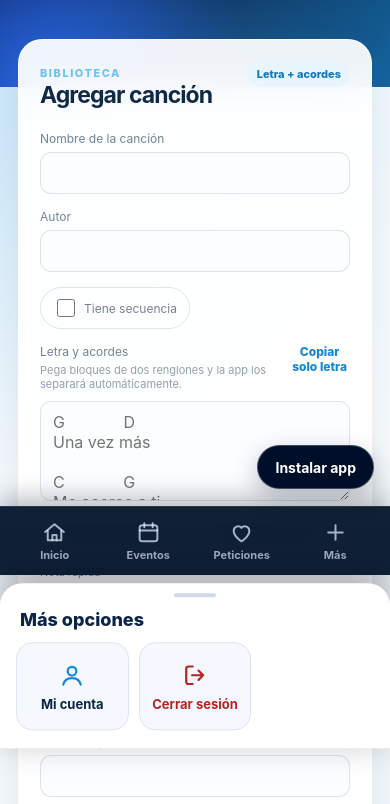
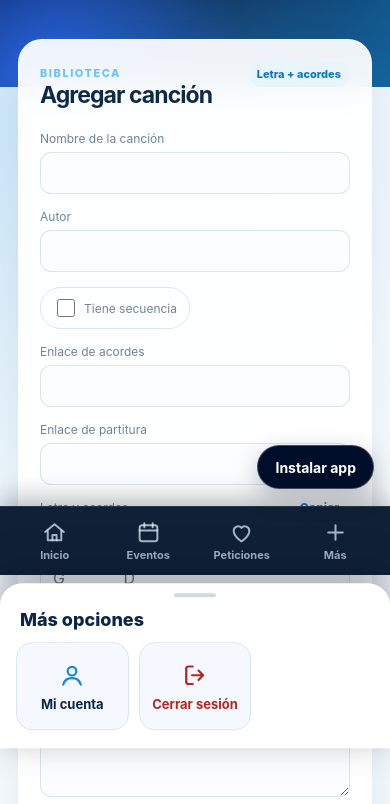
Before and after one commit to LuisRocha56/App-iglesia, a plain HTML site: page frontend/Repertorio/Repertorio.html in a window 390 px wide. Shown: the part 269-1073 px from the top of the page. Drawn offline with Linux system fonts and the light colour scheme; no server answers.

Commit message:
se movio el cuadro para ingresar la letra del canto

```diff
--- a/frontend/Repertorio/Repertorio.html
+++ b/frontend/Repertorio/Repertorio.html
@@ -54,6 +54,7 @@
                 </div>
                 <form id="songForm" class="repertoire-form">
                     <input name="songId" type="hidden">
+                    <div class="song-details-fields">
                         <label>Nombre de la canción
                             <input name="title" maxlength="160" required>
                         </label>
@@ -64,6 +65,15 @@
                             <input name="hasSequence" type="checkbox" value="true">
                             <span>Tiene secuencia</span>
                         </label>
+                        <div class="resource-fields">
+                            <label>Enlace de acordes
+                                <input name="chordsUrl" type="url" maxlength="1000">
+                            </label>
+                            <label>Enlace de partitura
+                                <input name="sheetUrl" type="url" maxlength="1000">
+                            </label>
+                        </div>
+                    </div>
                     <div class="composer-field">
                         <div class="composer-heading">
                             <div>
@@ -90,14 +100,6 @@ Me acerco a ti"></textarea>
                         <div id="songLineEditor" class="song-line-editor">
                             <p class="composer-empty">Pega la canción y pulsa “Detectar líneas”.</p>
                         </div>
-                    </div>
-                    <div class="resource-fields">
-                        <label>Enlace de acordes
-                            <input name="chordsUrl" type="url" maxlength="1000">
-                        </label>
-                        <label>Enlace de partitura
-                            <input name="sheetUrl" type="url" maxlength="1000">
-                        </label>
                     </div>
                     <div class="form-actions">
                         <button class="primary-button" type="submit">Guardar canción</button>
--- a/frontend/Repertorio/repertorio-page.css
+++ b/frontend/Repertorio/repertorio-page.css
@@ -92,18 +92,21 @@ body {
 .section-heading, .library-heading, .composer-heading { display:flex; align-items:start; justify-content:space-between; gap:16px; }
 .section-heading h2, .library-heading h2 { margin:0; color:var(--repertoire-ink); font-size:clamp(23px,3vw,31px); letter-spacing:-.04em; }
 .editor-badge { padding:6px 9px; border-radius:999px; background:#e9f5fd; color:#1179bb; font-size:11px; font-weight:800; }
-.repertoire-form { display:grid; grid-template-columns:repeat(2,minmax(0,1fr)); gap:15px; margin-top:22px; }
-.repertoire-form > label, .resource-fields label { display:grid; gap:6px; color:var(--repertoire-muted); font-size:12px; }
+.repertoire-form { display:grid; grid-template-columns:minmax(0,.82fr) minmax(0,1.18fr); gap:15px 20px; margin-top:22px; }
+.song-details-fields { display:grid; align-content:start; gap:15px; }
+.song-details-fields > label, .resource-fields label { display:grid; gap:6px; color:var(--repertoire-muted); font-size:12px; }
 .repertoire-form input, .repertoire-form textarea, .library-search { width:100%; min-height:42px; padding:10px 12px; border:1px solid var(--repertoire-line); border-radius:11px; background:#fbfdff; color:var(--repertoire-ink); font:inherit; }
 .repertoire-form input:focus, .repertoire-form textarea:focus, .library-search:focus { outline:0; border-color:#56a9e2; box-shadow:0 0 0 4px rgba(57,153,218,.13); }
 .sequence-field { display:flex !important; width:max-content; align-items:center; gap:9px; min-height:42px; padding:8px 12px; border:1px solid var(--repertoire-line); border-radius:999px; }
 .sequence-field input { width:18px; min-height:18px; padding:0; accent-color:var(--repertoire-blue); }
-.composer-field, .resource-fields, .form-actions, .form-status { grid-column:1 / -1; }
+.resource-fields { display:grid; gap:15px; }
+.composer-field { grid-column:2; grid-row:1 / span 2; }
+.form-actions, .form-status { grid-column:1 / -1; }
 .composer-field { display:grid; gap:10px; }
 .composer-heading label { display:block; color:var(--repertoire-muted); font-size:12px; }
 .composer-heading small { display:block; margin-top:4px; color:#91a0ad; font-size:11px; }
 .text-button { padding:0; border:0; background:none; color:var(--repertoire-blue); font:inherit; font-size:12px; font-weight:800; cursor:pointer; }
-.composer-field textarea { min-height:100px; resize:vertical; white-space:pre; }
+.composer-field textarea { height:clamp(320px, 55vh, 560px); min-height:320px; resize:vertical; white-space:pre; }
 .composer-actions, .form-actions, .chord-tools, .song-pagination { display:flex; flex-wrap:wrap; align-items:center; gap:8px; }
 .primary-button, .secondary-button { min-height:40px; padding:0 15px; border-radius:10px; font:inherit; font-weight:800; cursor:pointer; }
 .primary-button { border:0; background:linear-gradient(135deg,#278fe0,#166fc2); color:#fff; box-shadow:0 6px 15px rgba(28,118,195,.2); }
@@ -152,14 +155,18 @@ body {
 .song-pagination button:disabled { opacity:.45; cursor:not-allowed; }
 .page-status { color:var(--repertoire-muted); font-size:12px; }
 
+@media (max-width: 900px) {
+    .repertoire-form { grid-template-columns:1fr; }
+    .composer-field { grid-column:auto; grid-row:auto; }
+    .form-actions, .form-status { grid-column:auto; }
+}
+
 @media (max-width: 760px) {
     .repertoire-nav-actions span { display:none; }
     .repertoire-intro { margin-top:52px; }
     .repertoire-layout { grid-template-columns:1fr; }
     .repertoire-summary-card { display:none; }
-    .repertoire-form { grid-template-columns:1fr; }
-    .composer-field, .resource-fields, .form-actions, .form-status { grid-column:auto; }
-    .resource-fields { display:grid; gap:15px; }
+    .composer-field textarea { height:240px; min-height:200px; }
     .song-activity-card { grid-template-columns:1fr; gap:12px; }
     .library-heading { align-items:stretch; flex-direction:column; }
     .library-search { width:100%; }
```
Lines whose indentation alone changed are shown as unchanged.
